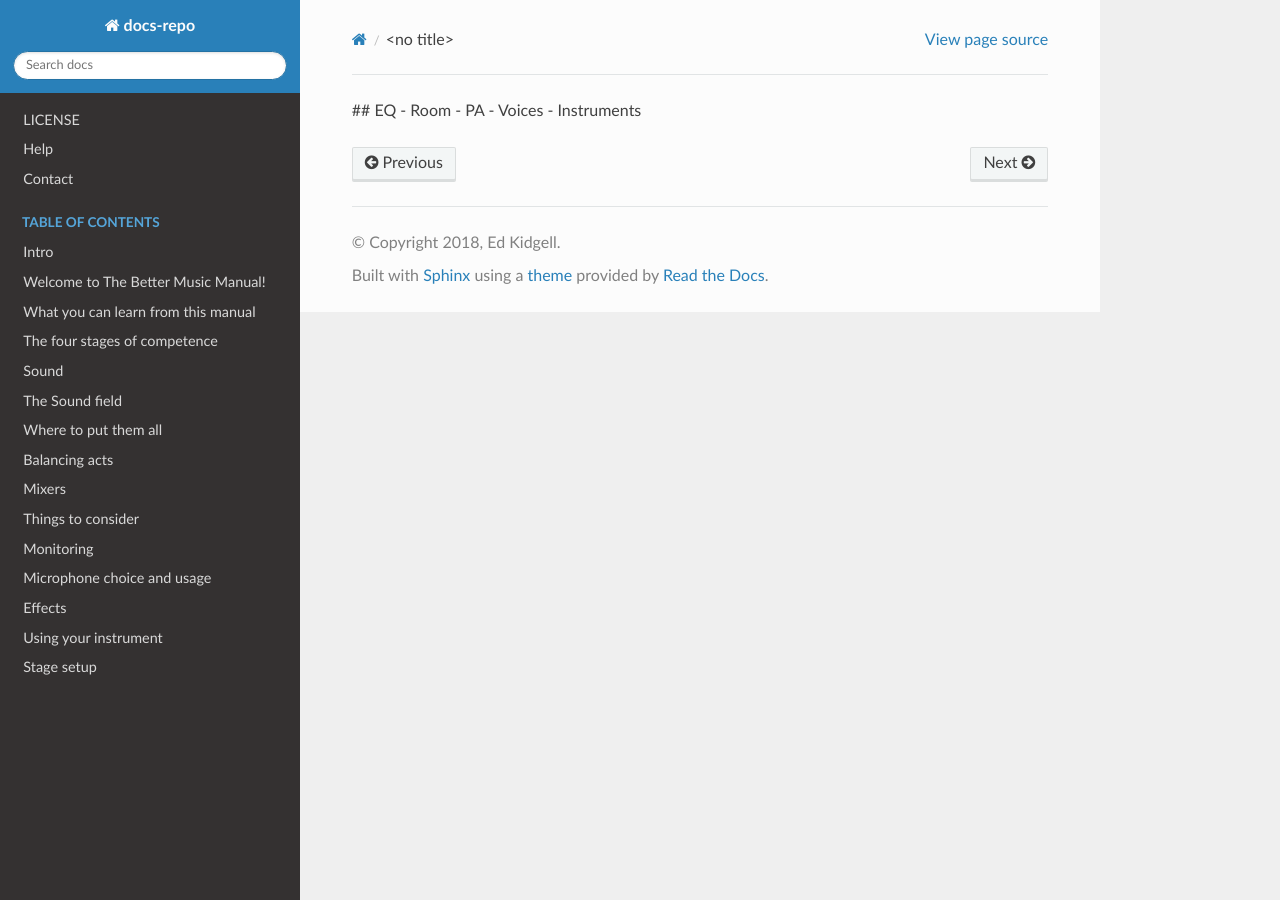
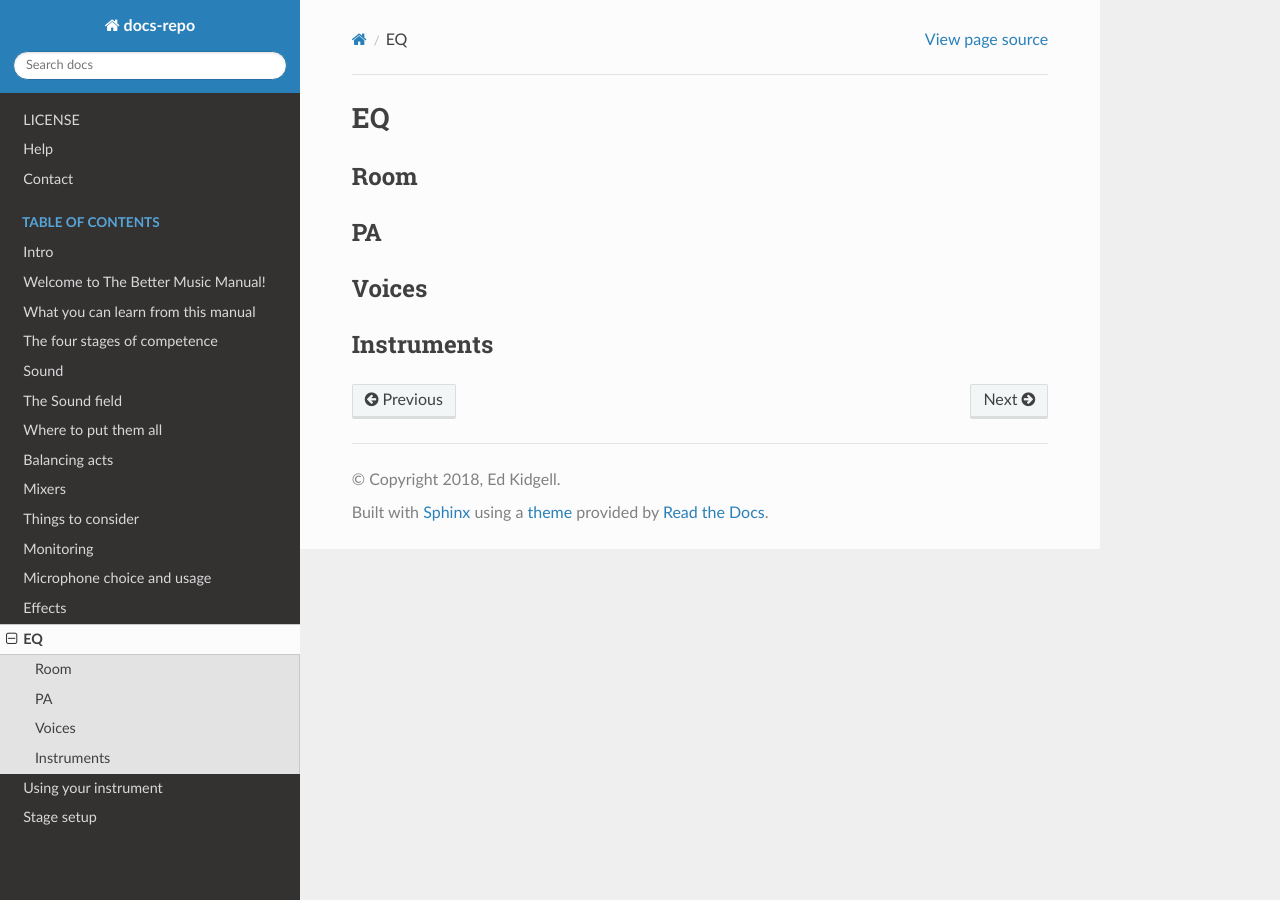
Before and after one commit to flakjakk/docs-repo, a Sphinx documentation site: the page built from docs/source/eq.rst, in a window 1280 px wide. Built offline with Sphinx 7.4.7 and the Read the Docs theme 2.0.0, drawn with Linux system fonts in a browser that asks for light colours.

Commit message:
Updated 'eq'.

```diff
--- a/docs/source/eq.rst
+++ b/docs/source/eq.rst
@@ -1,5 +1,14 @@
-## EQ
-- Room
-- PA
-- Voices
-- Instruments
+EQ
+**
+
+Room
+####
+
+PA
+##
+
+Voices
+######
+
+Instruments
+###########
```
